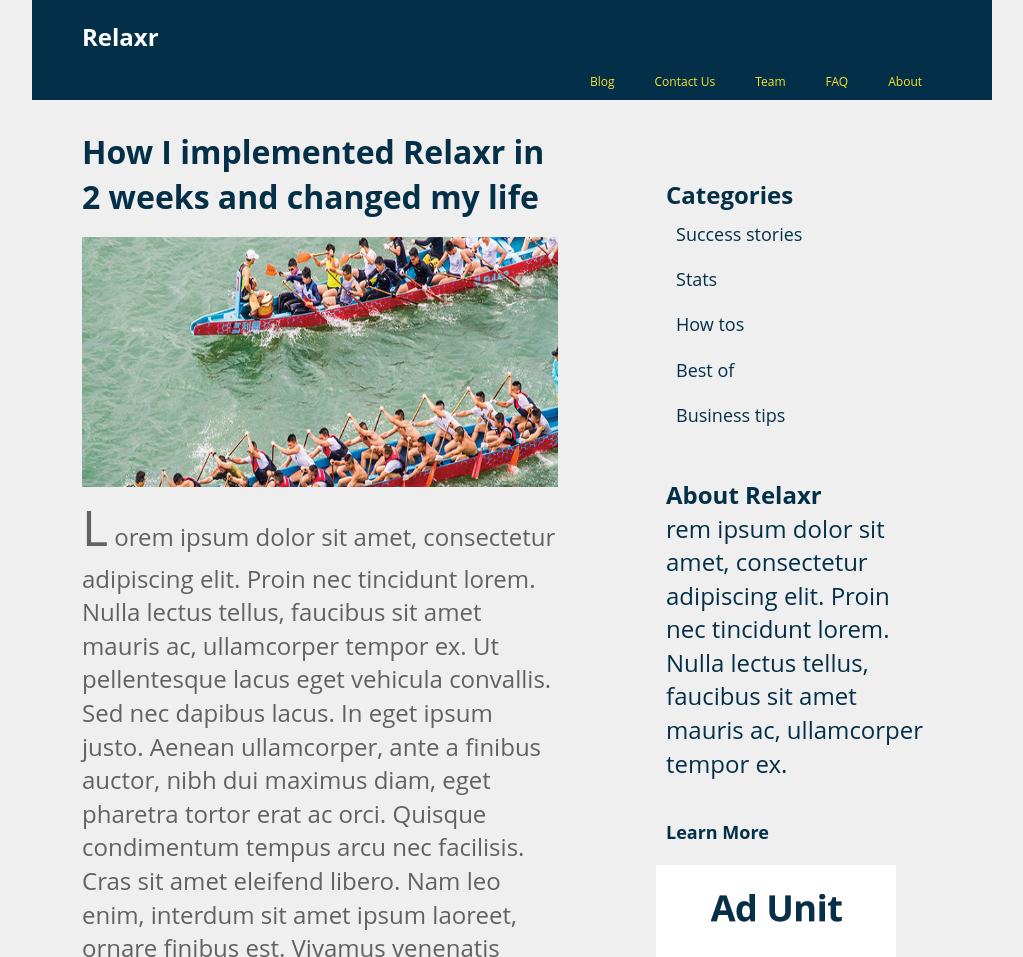
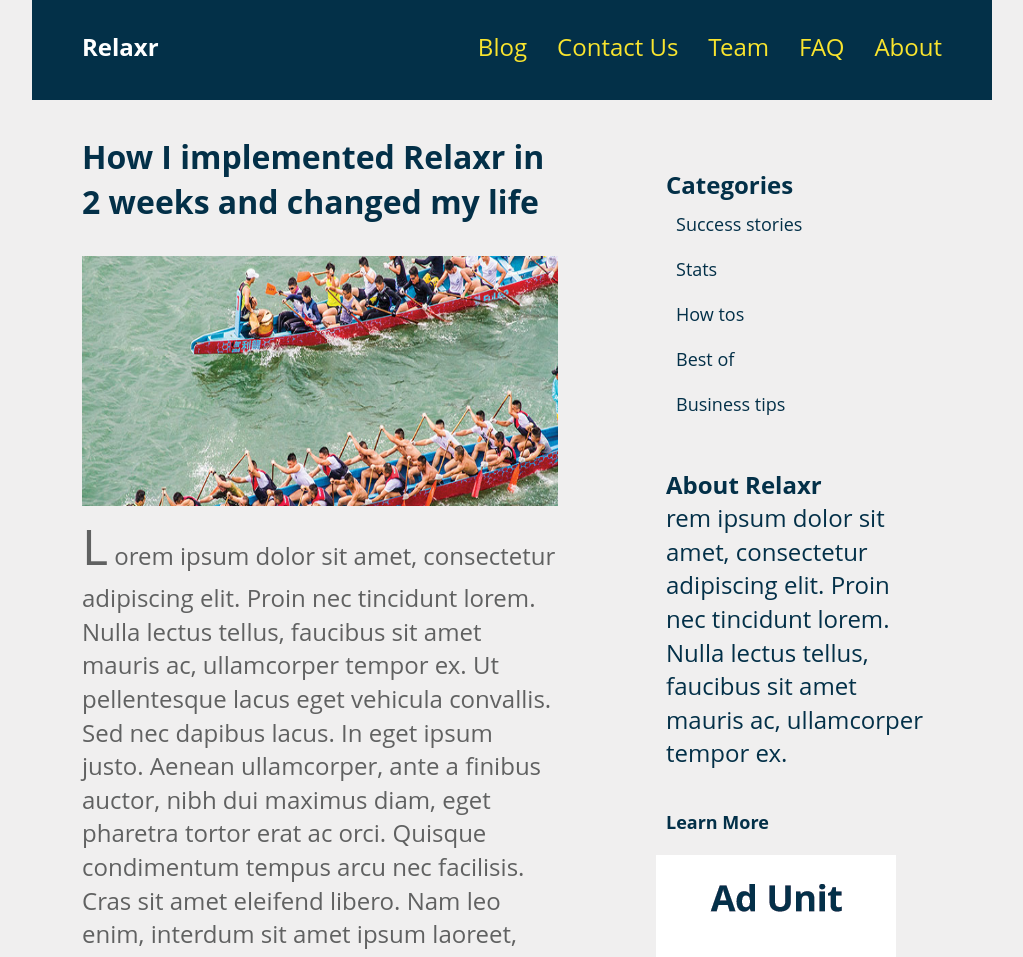
Before and after one commit to laurkgol/HW-3-Laura-Goldstein, a plain HTML site: page index.html in a window 1280 px wide. Shown: the top 957 px of the page, without its empty margins (128-1151 px from the left). Drawn offline with Linux system fonts and the light colour scheme; a small style sheet from the web is missing.

Commit message:
HW3 comments

```diff
--- a/css/style.css
+++ b/css/style.css
@@ -3,6 +3,14 @@ Project Name: Blank Template
 Client: Your Client
 Author: Your Name
 Developer @GA in NYC
+
+Laura-
+Your work continues to improve. This page looks fantastic. I could only find very small things to correct in here - look through the code to check them out.
+I kinda cleaned up your header a bit - check out what I did there. I used float for both elements so they can sit side by side.
+Keep on going, you're doing so well - super impressed at your progress and my new found knowledge of jon snow's hottness.
+
+Thanks,
+J
 */
 
 
@@ -63,30 +71,33 @@ body {
 
 }
 
+/* use floats for the header layout so nav and logo are side by side */
 header {
   background-color: #033048;
-  width: 100%;
-  height:100px;
-  padding:20px 50px;
-
+  font-size: 24px;
+  height: 100px;
+  padding: 20px 50px;
 }
 h1{
   color: white;
-  font-size: 24px;
+  float: left;
   font-weight: bold;
+  padding-top: 10px;
 }
 .nav{
-  color:#f9e42e;
-  display: inline-block;
+  color: #f9e42e;
   float: right;
-  padding: 20px;
+  padding-right: 20px;
   font-weight: normal;
 }
+.nav:hover {
+  background-color: #f9e42e;
+  color: #033048;
+}
+.nav:first-child {
+  padding-right: 0;
+}
 
-  .nav:hover {
-    background-color: #f9e42e;
-    color: #033048;
-}
 
 li{
   padding: 10px;
@@ -101,6 +112,7 @@ h2{
   color:#033048;
   font-size: 32px;
   font-weight: bold;
+  padding: 15px 0; /* Gives the h2 a little room to breathe*/
 }
 span{
   color:#606161;
@@ -114,6 +126,7 @@ p{
   text-align:right;
   color:#033048;
   font-size:24px;
+  padding: 15px 0; /* Again, just gives some space */
 }
  .readmore:hover{
    text-decoration:underline;
@@ -188,13 +201,17 @@ footer{
   background-color:#121212;
   height: 300px;
   text-align: center;
-  width: 960px;
+  /*width: 960px; don't put a width on the element - you want it to go 100% so centering will work properly */
   margin: auto;
   padding-top: 100px;
 }
 .bottomlogo{
   color: #f9e42e;
   margin-bottom: 50px;
+}
+
+footer img {
+  padding: 10px;
 }
 .copyright{
    margin-top: 20px;
--- a/index.html
+++ b/index.html
@@ -11,7 +11,7 @@
 	</head>
 	<div id="container">
 	<body>
-			<header>
+			<header class="clearfix">
 				<h1>Relaxr</h1>
 				<ul>
 					<li class="nav">About</li>
@@ -21,7 +21,6 @@
 					<li class="nav">Blog</li>
 				</ul>
 			</header>
-			<div class="clearfix"></div>
 		<section class="section1">
 			<div class="div1">
 				<h2>How I implemented Relaxr in 2 weeks and changed my life</h2>
@@ -46,8 +45,7 @@
 					</p>
 					<div class="readmore">
 					Read More >
-				</div>
-				<hr>
+				</div><!-- you dont want a rule at the end of the second paragraph -->
 			</div>
 		</section>
 		<section class="section2">
```
